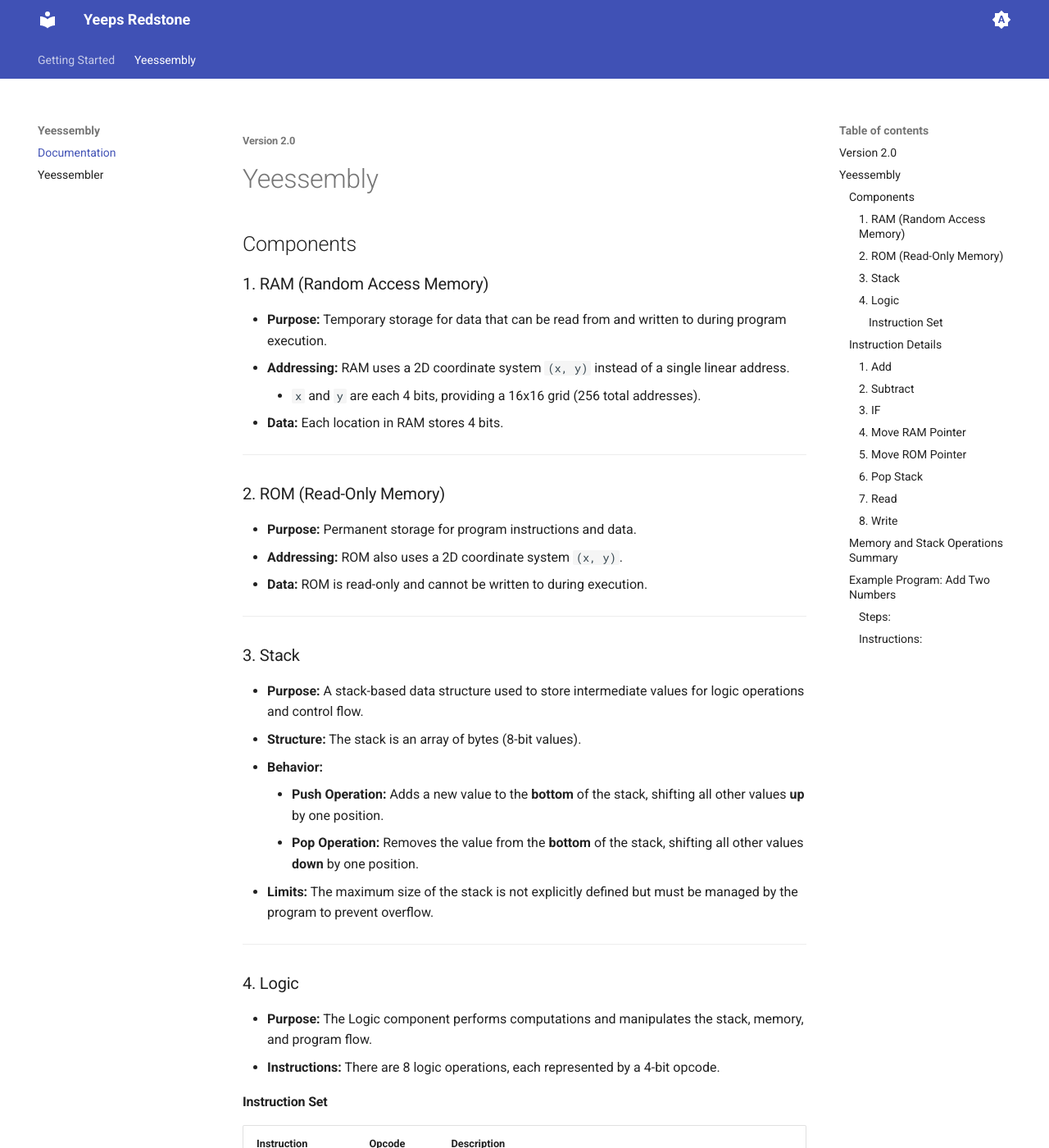
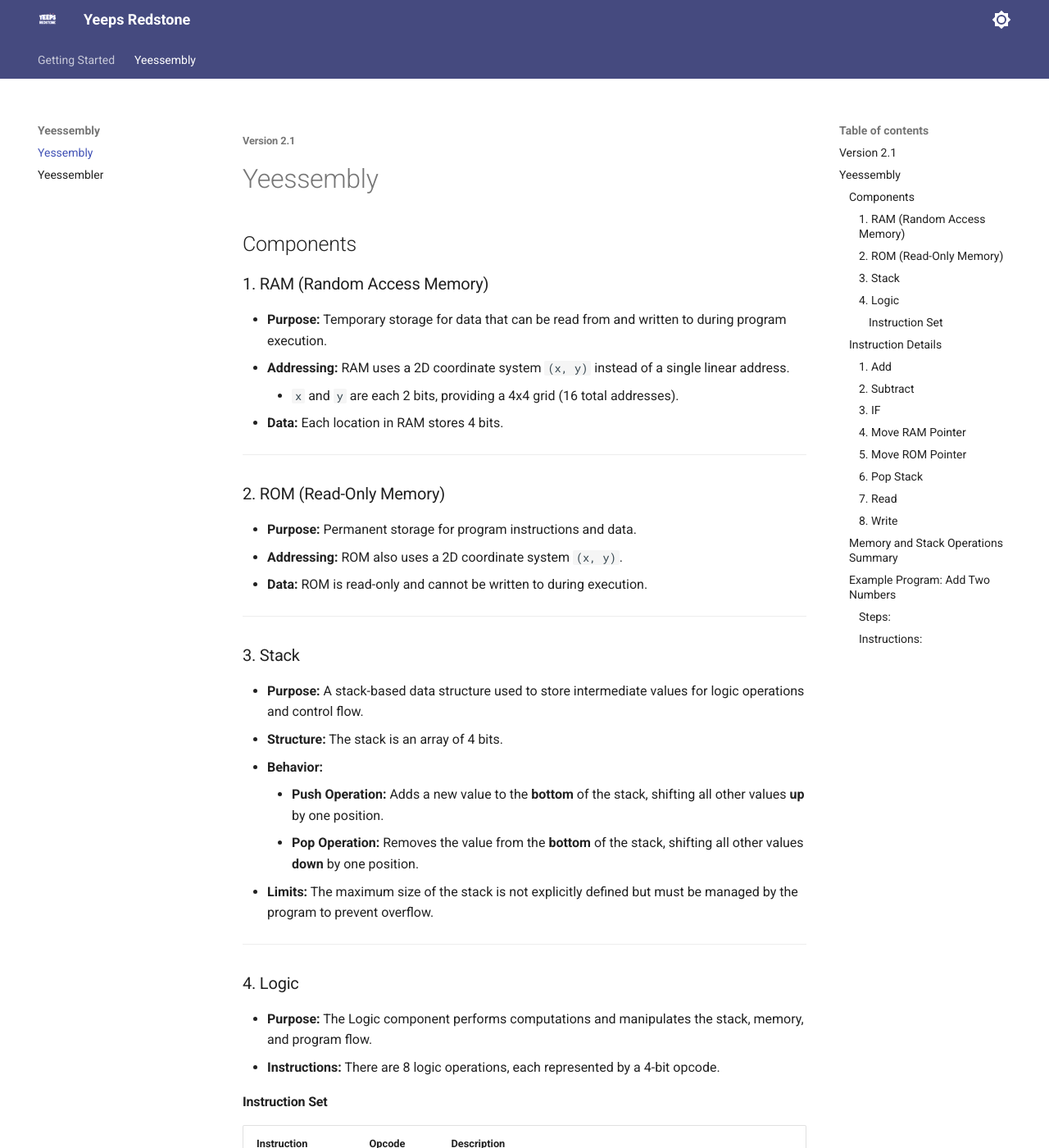
Before and after one commit to lrutjens/lrutjens.github.io, an MkDocs documentation site: the page built from docs/yeessembly.md, in a window 1280 px wide and 1400 px high. Shown: the whole window at 82% size. Built offline with MkDocs 1.6.1 and Material for MkDocs 9.7.7, drawn with Linux system fonts in a browser that asks for light colours; some of the changed text lies outside the part shown.

Commit message:
changed a bit of yessembly, color changes, icon changes, and disocrd footer

````diff
--- /dev/null
+++ b/docs/stylesheets/extra.css
@@ -0,0 +1,3 @@
+:root > * {
+    --md-primary-fg-color: #454A7F;
+  }
--- a/docs/yeessembly.md
+++ b/docs/yeessembly.md
@@ -1,4 +1,4 @@
-###### Version 2.0
+###### Version 2.1
 
 # Yeessembly
 
@@ -7,7 +7,7 @@
 ### 1. RAM (Random Access Memory)
 - **Purpose:** Temporary storage for data that can be read from and written to during program execution.
 - **Addressing:** RAM uses a 2D coordinate system `(x, y)` instead of a single linear address.
-    - `x` and `y` are each 4 bits, providing a 16x16 grid (256 total addresses).
+    - `x` and `y` are each 2 bits, providing a 4x4 grid (16 total addresses).
 - **Data:** Each location in RAM stores 4 bits.
 
 ---
@@ -21,7 +21,7 @@
 
 ### 3. Stack
 - **Purpose:** A stack-based data structure used to store intermediate values for logic operations and control flow.
-- **Structure:** The stack is an array of bytes (8-bit values).
+- **Structure:** The stack is an array of 4 bits.
 - **Behavior:**
     - **Push Operation:** Adds a new value to the **bottom** of the stack, shifting all other values **up** by one position.
     - **Pop Operation:** Removes the value from the **bottom** of the stack, shifting all other values **down** by one position.
@@ -106,8 +106,8 @@ RAM Pointer: Moves to 0010 (2), 0011 (3)
     - Moves the RAM pointer to `(x, y)`.
 
 ```text title="Example"
-Stack Before: [1101 (13) 0011 (3), ...]
-RAM Pointer: Moves to (1101, 0011) → (13, 3)
+Stack Before: [01 (1) 11 (3), ...]
+RAM Pointer: Moves to (01, 11) → (1, 3)
 ```
 
 ---
--- a/mkdocs.yml
+++ b/mkdocs.yml
@@ -2,21 +2,21 @@ site_name: Yeeps Redstone
 site_url: https://lrutjens.github.io
 theme:
   name: material
+  logo: assets/logo-transparent.png
+  favicon: assets/logo.png
   palette:
-    - media: "(prefers-color-scheme)"
-      toggle:
-        icon: material/brightness-auto
-        name: Switch to light mode
-    - media: "(prefers-color-scheme: light)"
-      scheme: default
-      toggle:
-        icon: material/brightness-7
-        name: Switch to dark mode
     - media: "(prefers-color-scheme: dark)"
       scheme: slate
       toggle:
-        icon: material/brightness-4
-        name: Switch to system preference
+        icon: material/brightness-2
+        name: Dark Mode
+    - media: "(prefers-color-scheme: light)"
+      scheme: custom
+      primary: custom
+      accent: custom
+      toggle:
+        icon: material/brightness-7
+        name: Light Mode
   features:
     - navigation.tabs
     - navigation.top
@@ -47,8 +47,7 @@ nav:
     - Traps: traps.md
     - Triggers: triggers.md
     - Wiring: wiring.md
-    - Documentation: yeessembly.md
-    - Yeessembler: yeessembler.md
+    - Yessembly: yeessembly.md
     - Legacy:
       - Intro: legacy/index.md
       - Bomb Gates: legacy/bomb-gates.md
@@ -57,3 +56,11 @@ nav:
   - Yeessembly:
     - Documentation: yeessembly.md
     - Yeessembler: yeessembler.md
+extra:
+  generator: false
+  social:
+    - icon: fontawesome/brands/discord
+      link: https://google.com
+      name: Yeeps Redstone Discord
+extra_css:
+  - stylesheets/extra.css
````
Also changed, not shown: other parts of docs/yeessembly.md (+13 -14 lines), docs/yeessembler.md (+10 -7 lines), docs/assets/logo-transparent.png (added), docs/assets/logo.png (added).
